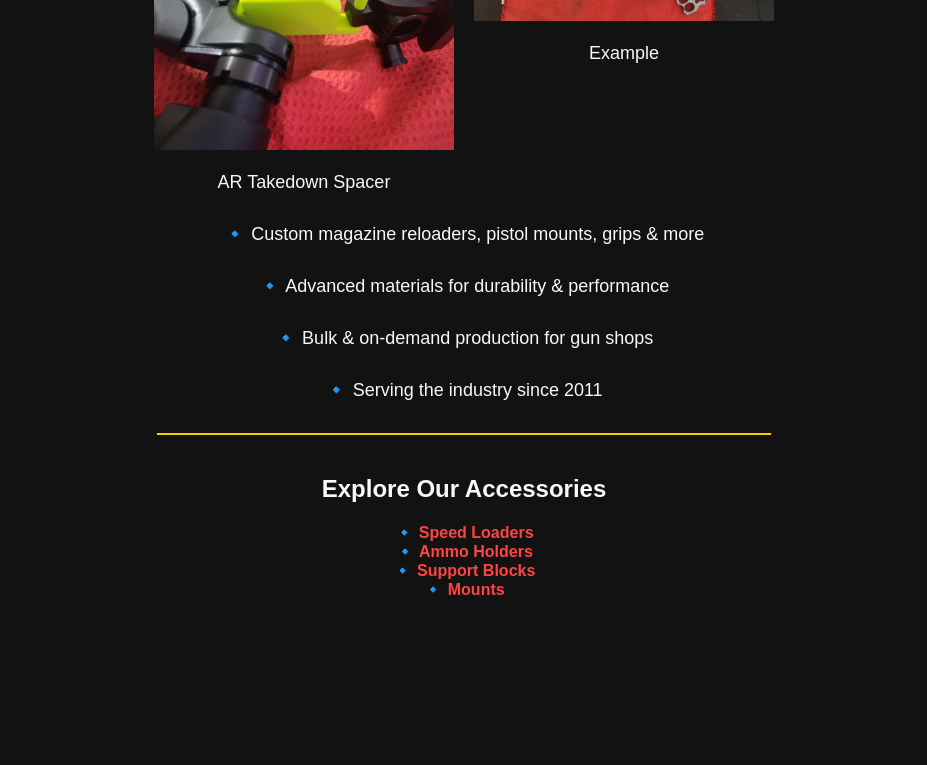
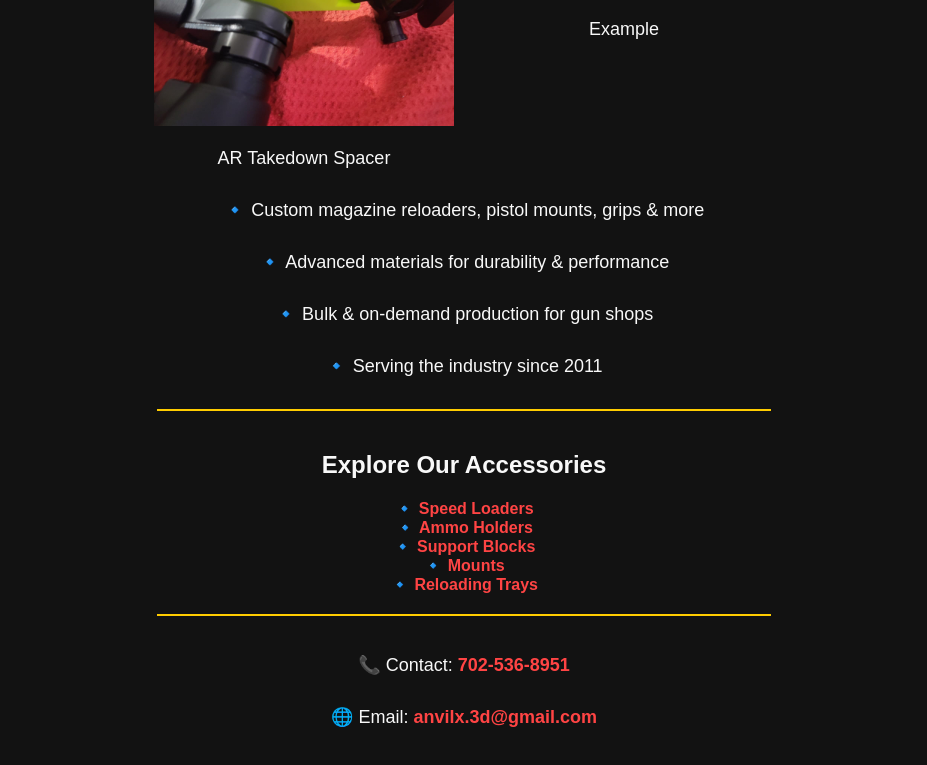
Before and after one commit to Vulcanson/AnvilX3D-Info, a plain HTML site: page index.html in a window 1280 px wide. Shown: the part 205-970 px from the top of the page, without its empty margins (176-1103 px from the left). Before the commit the page ends 856 px from the top, so only its background shows below. Drawn offline with Linux system fonts and the light colour scheme.

Commit message:
Update index.html

```diff
--- a/index.html
+++ b/index.html
@@ -35,4 +35,12 @@
         <li><a href="ammo_holders.html">🔹 Ammo Holders</a></li>
         <li><a href="blocks.html">🔹 Support Blocks</a></li>
         <li><a href="mounts.html">🔹 Mounts</a></li>
-        <li><a href
+        <li><a href="reloading_trays.html">🔹 Reloading Trays</a></li>
+    </ul>
+
+    <hr>
+    <p>📞 Contact: <a href="tel:+17025368951">702-536-8951</a></p>
+    <p>🌐 Email: <a href="mailto:anvilx.3d@gmail.com">anvilx.3d@gmail.com</a></p>
+
+</body>
+</html>
```
